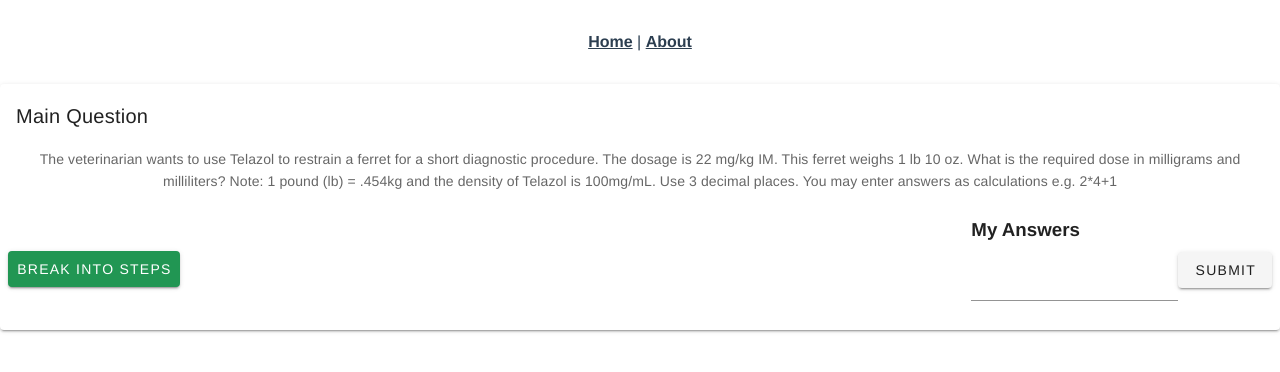
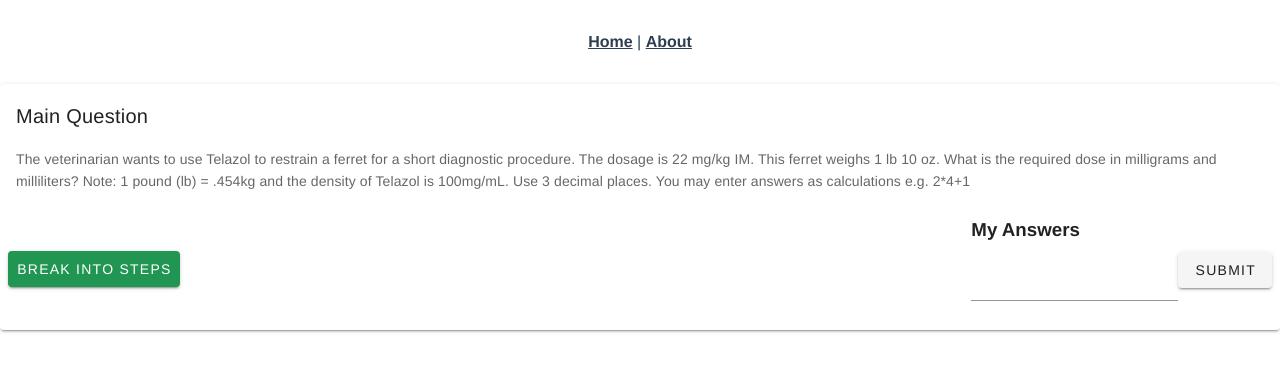
Before and after one commit to TutorTown/dose-tutor-vuetify, a Vue app: page /problem in a window 1280 px wide. Shown: the top 372 px of the page. Built offline with nearby package versions, Linux system fonts and the light colour scheme.

Commit message:
styles: layout

```diff
--- a/src/components/ProblemMainQuestion.vue
+++ b/src/components/ProblemMainQuestion.vue
@@ -44,4 +44,11 @@ export default {
 	position: relative;
 	justify-content: space-between;
 }
+.v-card__text {
+	text-align: left;
+}
+
+.answers_wrapper {
+	max-width: 30%;
+}
 </style>
```
